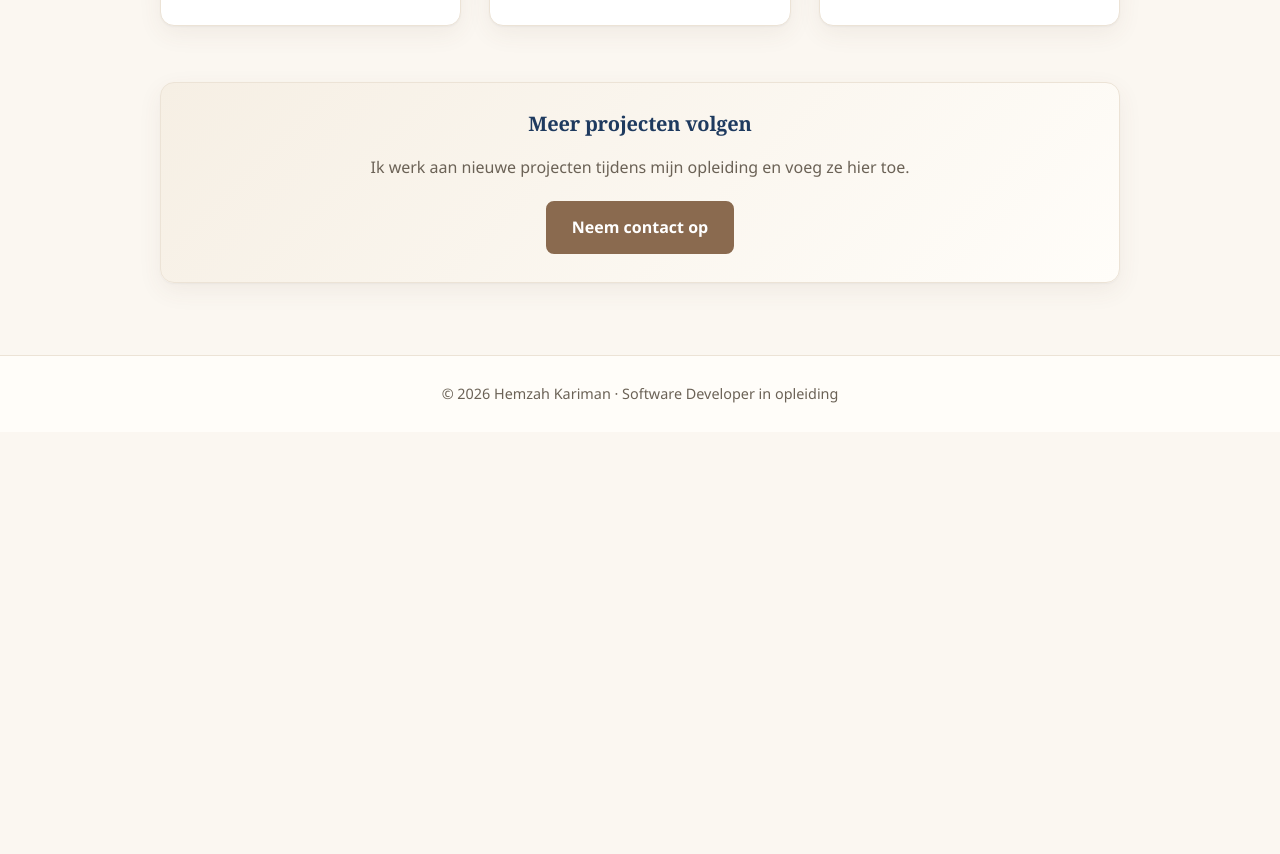
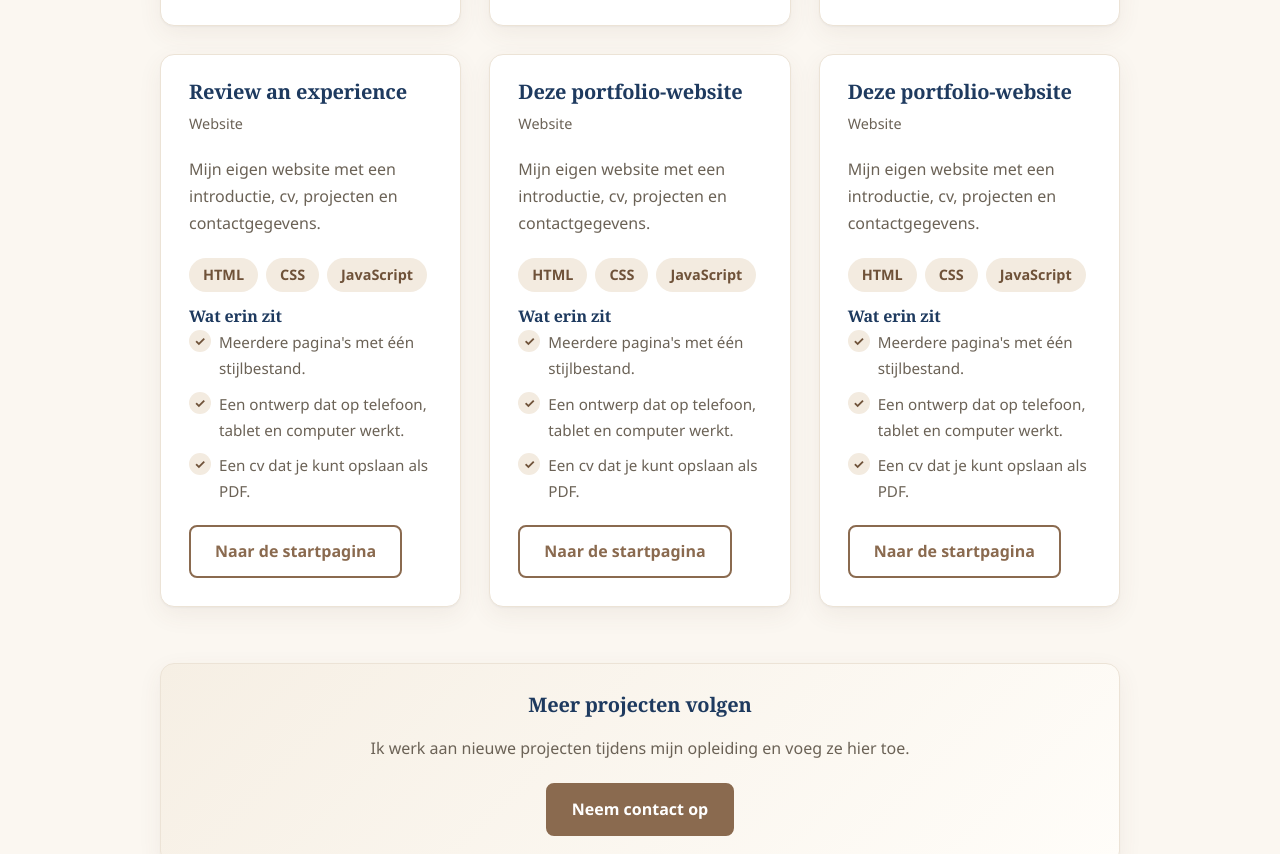
Before and after one commit to Hemzah-K/Hemzah-K.github.io, a plain HTML site: page projects.html in a window 1280 px wide. Shown: the part 1120-1974 px from the top of the page. Before the commit the page ends 1552 px from the top, so only its background shows below. Drawn offline with Linux system fonts and the light colour scheme.

Commit message:
kleine update

```diff
--- a/projects.html
+++ b/projects.html
@@ -72,6 +72,54 @@
                     <a class="btn ghost" href="index.html">Naar de startpagina</a>
                 </div>
             </article>
+
+            <article class="card project">
+                <div>
+                    <h3>Review an experience</h3>
+                    <p class="meta">Website</p>
+                    <p>Mijn eigen website met een introductie, cv, projecten en contactgegevens.</p>
+                    <ul class="tags"><li>HTML</li><li>CSS</li><li>JavaScript</li></ul>
+                    <h4>Wat erin zit</h4>
+                    <ul class="check-list">
+                        <li>Meerdere pagina's met één stijlbestand.</li>
+                        <li>Een ontwerp dat op telefoon, tablet en computer werkt.</li>
+                        <li>Een cv dat je kunt opslaan als PDF.</li>
+                    </ul>
+                    <a class="btn ghost" href="index.html">Naar de startpagina</a>
+                </div>
+            </article>
+
+            <article class="card project">
+                <div>
+                    <h3>Deze portfolio-website</h3>
+                    <p class="meta">Website</p>
+                    <p>Mijn eigen website met een introductie, cv, projecten en contactgegevens.</p>
+                    <ul class="tags"><li>HTML</li><li>CSS</li><li>JavaScript</li></ul>
+                    <h4>Wat erin zit</h4>
+                    <ul class="check-list">
+                        <li>Meerdere pagina's met één stijlbestand.</li>
+                        <li>Een ontwerp dat op telefoon, tablet en computer werkt.</li>
+                        <li>Een cv dat je kunt opslaan als PDF.</li>
+                    </ul>
+                    <a class="btn ghost" href="index.html">Naar de startpagina</a>
+                </div>
+            </article>
+
+            <article class="card project">
+                <div>
+                    <h3>Deze portfolio-website</h3>
+                    <p class="meta">Website</p>
+                    <p>Mijn eigen website met een introductie, cv, projecten en contactgegevens.</p>
+                    <ul class="tags"><li>HTML</li><li>CSS</li><li>JavaScript</li></ul>
+                    <h4>Wat erin zit</h4>
+                    <ul class="check-list">
+                        <li>Meerdere pagina's met één stijlbestand.</li>
+                        <li>Een ontwerp dat op telefoon, tablet en computer werkt.</li>
+                        <li>Een cv dat je kunt opslaan als PDF.</li>
+                    </ul>
+                    <a class="btn ghost" href="index.html">Naar de startpagina</a>
+                </div>
+            </article>
         </div>
 
         <section class="block card cta">
```
